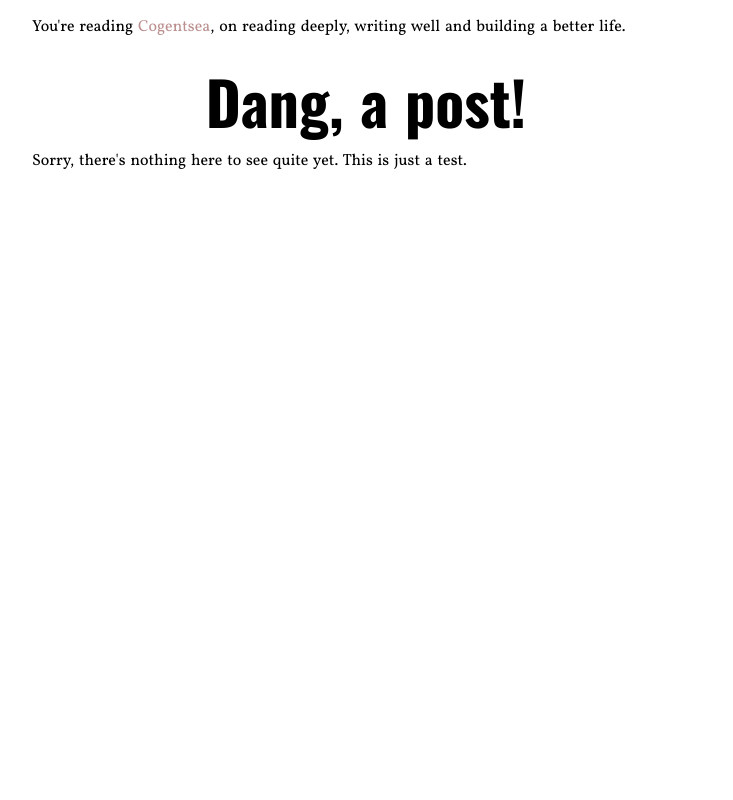
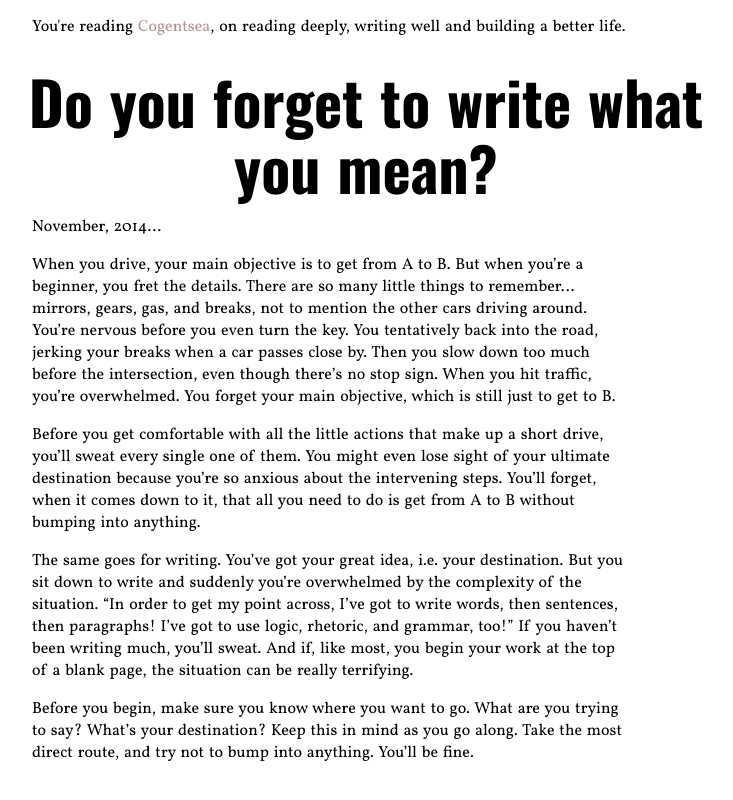
Before and after one commit to jacksoncusick/cogentsea, a Jekyll site: the page built from _posts/2014-09-24-second.html, in a window 1280 px wide. Shown: the top 800 px of the page, without its empty margins (274-1007 px from the left). Built offline with Jekyll 4.4.1, drawn with Linux system fonts in a browser that asks for light colours.

Commit message:
Update 2014-09-24-second.html

```diff
--- a/_posts/2014-09-24-second.html
+++ b/_posts/2014-09-24-second.html
@@ -1,8 +1,12 @@
 ---
 layout: default
-title: Second Post
-excerpt: Second post
+title: Do you forget to write what you mean?
+excerpt: Why you lose track of what you're trying to say
 ---
 
-<h1>Dang, a post!</h1>
-<p>Sorry, there's nothing here to see quite yet. This is just a test.</p>
+<h1>Do you forget to write what you mean?</h1>
+<p>November, 2014...</p>
+<p>When you drive, your main objective is to get from A to B. But when you’re a beginner, you fret the details. There are so many little things to remember… mirrors, gears, gas, and breaks, not to mention the other cars driving around. You’re nervous before you even turn the key. You tentatively back into the road, jerking your breaks when a car passes close by. Then you slow down too much before the intersection, even though there’s no stop sign. When you hit traffic, you’re overwhelmed. You forget your main objective, which is still just to get to B.</p>
+<p>Before you get comfortable with all the little actions that make up a short drive, you’ll sweat every single one of them. You might even lose sight of your ultimate destination because you’re so anxious about the intervening steps. You’ll forget, when it comes down to it, that all you need to do is get from A to B without bumping into anything.</p>
+<p>The same goes for writing. You’ve got your great idea, i.e. your destination. But you sit down to write and suddenly you’re overwhelmed by the complexity of the situation. “In order to get my point across, I’ve got to write words, then sentences, then paragraphs! I’ve got to use logic, rhetoric, and grammar, too!” If you haven’t been writing much, you’ll sweat. And if, like most, you begin your work at the top of a blank page, the situation can be really terrifying.</p>
+<p>Before you begin, make sure you know where you want to go. What are you trying to say? What’s your destination? Keep this in mind as you go along. Take the most direct route, and try not to bump into anything. You’ll be fine.</p>
```
